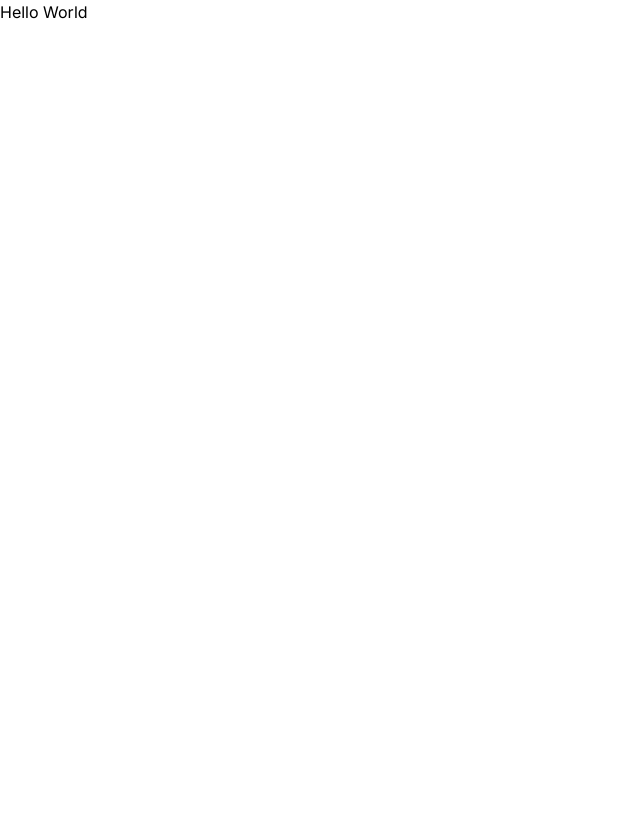
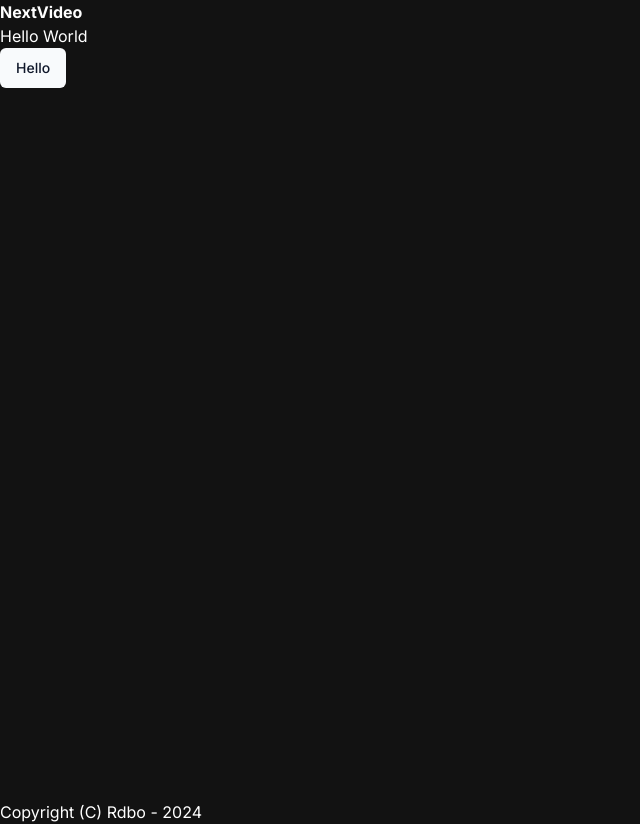
Before and after one commit to rdbo/nextvideo, a Next.js app: page / in a window 1280 px wide. Shown: the whole page, without its empty margins (0-640 px from the left). Before the commit the page ends 800 px from the top, so only its background shows below. Built offline with nearby package versions, Linux system fonts and the light colour scheme.

Commit message:
added dark theme

```diff
--- a/app/globals.css
+++ b/app/globals.css
@@ -1,3 +1,3 @@
 @tailwind base;
-  @tailwind components;
-  @tailwind utilities;
+@tailwind components;
+@tailwind utilities;
--- a/app/layout.tsx
+++ b/app/layout.tsx
@@ -1,6 +1,8 @@
 import type { Metadata } from "next";
 import { Inter } from "next/font/google";
 import "./globals.css";
+import NavBar from "@/components/NavBar";
+import { ThemeProvider } from "@/components/theme-provider";
 
 const inter = Inter({ subsets: ["latin"] });
 
@@ -15,8 +17,25 @@
   children: React.ReactNode;
 }>) {
   return (
-    <html lang="en">
-      <body className={inter.className}>{children}</body>
+    <html lang="en" suppressHydrationWarning>
+      <body className={inter.className}>
+        <ThemeProvider
+          attribute="class"
+          defaultTheme="dark"
+          enableSystem
+          disableTransitionOnChange
+        >
+          <div className="min-h-screen">
+            <header>
+              <NavBar />
+            </header>
+            <main>{children}</main>
+          </div>
+          <footer>
+            <p>Copyright (C) Rdbo - 2024</p>
+          </footer>
+        </ThemeProvider>
+      </body>
     </html>
   );
 }
--- a/app/page.tsx
+++ b/app/page.tsx
@@ -1,3 +1,9 @@
+import { Button } from "@/components/ui/button";
+
 export default function Home() {
-  return <h1>Hello World</h1>;
+  return (
+    <>
+      <h1>Hello World</h1>
+      <Button>Hello</Button>
+    </>);
 }
--- /dev/null
+++ b/components/NavBar.tsx
@@ -0,0 +1,7 @@
+export default function NavBar() {
+  return (
+    <div>
+      <h1 className="font-bold">NextVideo</h1>
+    </div>
+  );
+}
--- /dev/null
+++ b/components/theme-provider.tsx
@@ -0,0 +1,9 @@
+"use client"
+
+import * as React from "react"
+import { ThemeProvider as NextThemesProvider } from "next-themes"
+import { type ThemeProviderProps } from "next-themes/dist/types"
+
+export function ThemeProvider({ children, ...props }: ThemeProviderProps) {
+  return <NextThemesProvider {...props}>{children}</NextThemesProvider>
+}
--- /dev/null
+++ b/components/ui/button.tsx
@@ -0,0 +1,56 @@
+import * as React from "react"
+import { Slot } from "@radix-ui/react-slot"
+import { cva, type VariantProps } from "class-variance-authority"
+
+import { cn } from "@/lib/utils"
+
+const buttonVariants = cva(
+  "inline-flex items-center justify-center whitespace-nowrap rounded-md text-sm font-medium ring-offset-white transition-colors focus-visible:outline-none focus-visible:ring-2 focus-visible:ring-slate-950 focus-visible:ring-offset-2 disabled:pointer-events-none disabled:opacity-50 dark:ring-offset-slate-950 dark:focus-visible:ring-slate-300",
+  {
+    variants: {
+      variant: {
+        default: "bg-slate-900 text-slate-50 hover:bg-slate-900/90 dark:bg-slate-50 dark:text-slate-900 dark:hover:bg-slate-50/90",
+        destructive:
+          "bg-red-500 text-slate-50 hover:bg-red-500/90 dark:bg-red-900 dark:text-slate-50 dark:hover:bg-red-900/90",
+        outline:
+          "border border-slate-200 bg-white hover:bg-slate-100 hover:text-slate-900 dark:border-slate-800 dark:bg-slate-950 dark:hover:bg-slate-800 dark:hover:text-slate-50",
+        secondary:
+          "bg-slate-100 text-slate-900 hover:bg-slate-100/80 dark:bg-slate-800 dark:text-slate-50 dark:hover:bg-slate-800/80",
+        ghost: "hover:bg-slate-100 hover:text-slate-900 dark:hover:bg-slate-800 dark:hover:text-slate-50",
+        link: "text-slate-900 underline-offset-4 hover:underline dark:text-slate-50",
+      },
+      size: {
+        default: "h-10 px-4 py-2",
+        sm: "h-9 rounded-md px-3",
+        lg: "h-11 rounded-md px-8",
+        icon: "h-10 w-10",
+      },
+    },
+    defaultVariants: {
+      variant: "default",
+      size: "default",
+    },
+  }
+)
+
+export interface ButtonProps
+  extends React.ButtonHTMLAttributes<HTMLButtonElement>,
+    VariantProps<typeof buttonVariants> {
+  asChild?: boolean
+}
+
+const Button = React.forwardRef<HTMLButtonElement, ButtonProps>(
+  ({ className, variant, size, asChild = false, ...props }, ref) => {
+    const Comp = asChild ? Slot : "button"
+    return (
+      <Comp
+        className={cn(buttonVariants({ variant, size, className }))}
+        ref={ref}
+        {...props}
+      />
+    )
+  }
+)
+Button.displayName = "Button"
+
+export { Button, buttonVariants }
--- a/package.json
+++ b/package.json
@@ -9,10 +9,12 @@
     "lint": "next lint"
   },
   "dependencies": {
+    "@radix-ui/react-slot": "^1.0.2",
     "class-variance-authority": "^0.7.0",
     "clsx": "^2.1.1",
     "lucide-react": "^0.376.0",
     "next": "14.2.3",
+    "next-themes": "^0.3.0",
     "prettier": "^3.2.5",
     "react": "^18",
     "react-dom": "^18",
```
Also changed, not shown: 1 other file (tests, documents, lock files or other folders).
